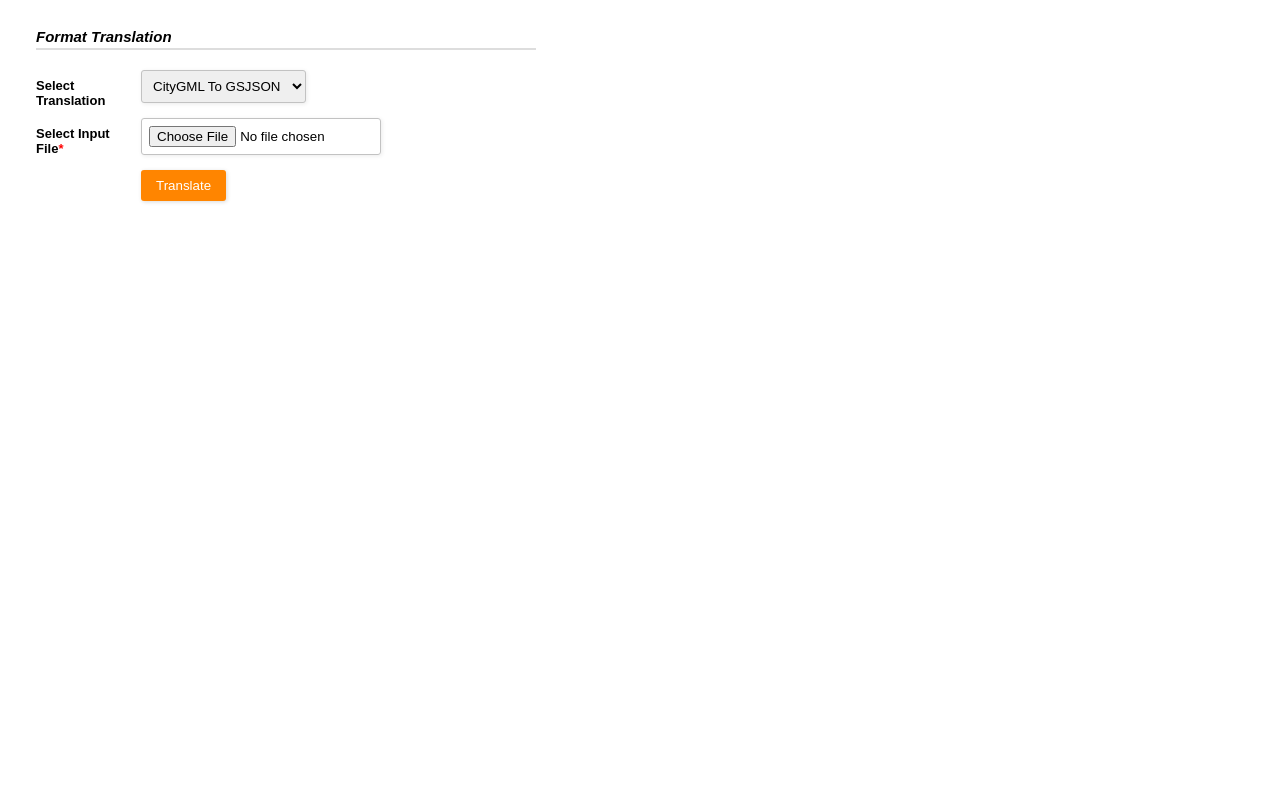
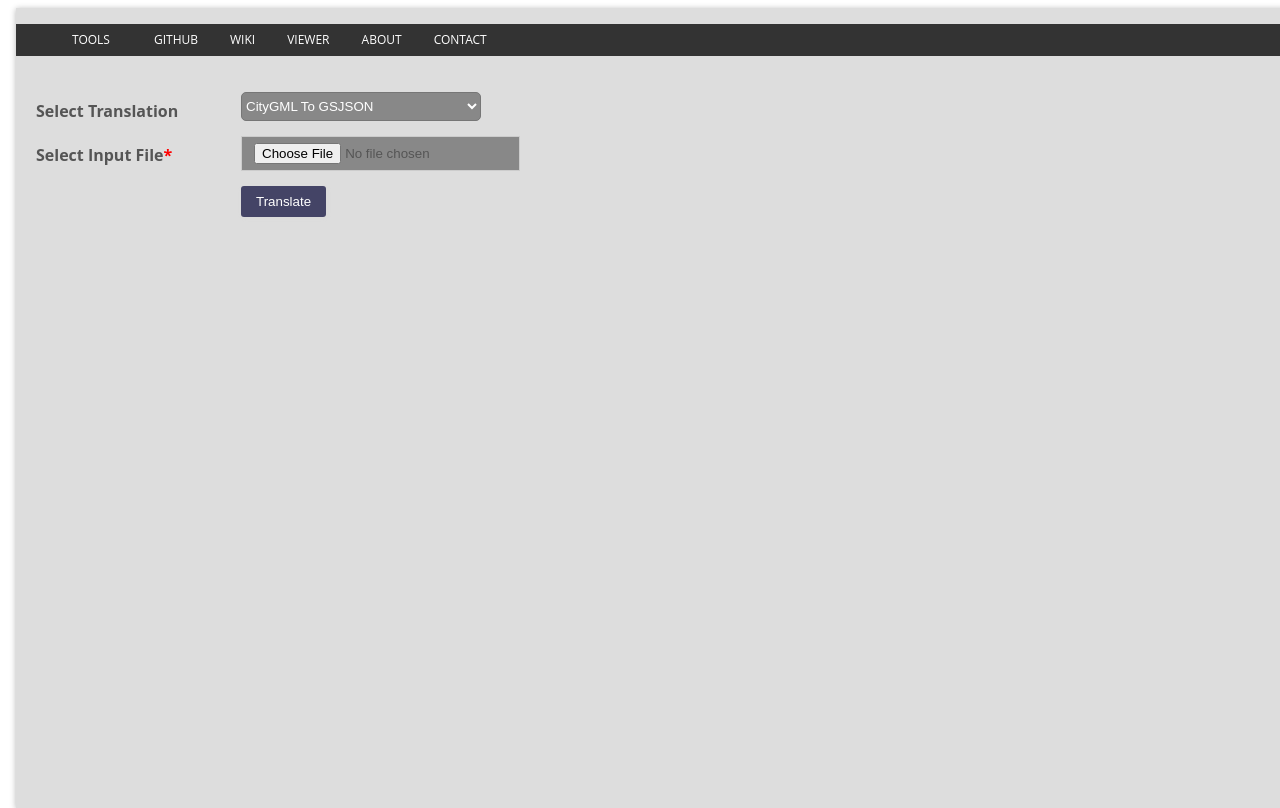
Before and after one commit to design-automation/gs-json, an Angular app: page / in a window 1280 px wide. Built offline with nearby package versions, Linux system fonts and the light colour scheme.

Commit message:
Web Page Styling

```diff
--- a/src/app/app.component.css
+++ b/src/app/app.component.css
@@ -1,22 +1,93 @@
+html, body {
+  font-family: 'Open Sans', sans-serif;
+  text-align: justify;
+  width: 100%;
+  height: 100%;
+}
+
+.alldiv {
+    position: absolute;
+    width: 100%;
+    height: 100%;
+    background-color: #dddddd;
+    box-shadow: 0 1px 6px rgba(0,0,0,.3);
+}
+
+a { text-decoration: none; color: #fff; text-transform: uppercase; }
+.container { width: auto; margin: 0 auto; }
+#toolbar { background-color: #333; }
+#toolbar ul { list-style: none; overflow: hidden; }
+#toolbar div > ul > li { display:inline-block; float: left; }
+#toolbar div > ul > li:hover { background-color: #fff; }
+#toolbar div > ul > li:hover a { color: #333; }
+#toolbar div > ul > li > a {
+  font-size: 12px;
+  line-height: 32px;
+  display: block; float: left;
+  padding: 0 16px;
+}
+/**
+ * Carets
+ */
+#toolbar div ul li i.icon-sort { display: none; }
+#toolbar div ul li:hover i.icon-sort { display: inline; }
+#toolbar div ul li:hover i.icon-caret-down { display: none; }
+#toolbar .dropdown i {
+  margin-left: 12px;
+}
+#toolbar div > ul > li > a:hover {
+  background-color: #fff;
+  color: #333
+}
+.dropdown { float: left; }
+/**
+ * Sub navigaton
+ **/
+.sub {
+  min-width: 180px; margin-top: 32px;
+  display: none; position: absolute;
+  border-left: 1px solid #ebebeb;
+  border-right: 1px solid #ebebeb;
+  border-bottom: 1px solid #ebebeb
+}
+.sub li a {
+  display: block;
+  background-color: #fff;
+  color: #333 !important;
+  border-left: 4px solid #fff;
+  padding: 4px 12px;
+  font-size: 12px;
+  line-height: 26px;
+}
+.sub li a:hover {
+  border-left: 4px solid #ff0000;
+  float: top;
+}
+#toolbar div > ul > li:hover .sub { display: block; }
+.sub li a { -webkit-transition: all .5s linear ; -moz-transition: all .5s linear ; -ms-transition: all .5s linear ; -o-transition: all .5s linear ; transition: all .5s linear ; overflow: hidden; }
+
 .form-style-2{
-    max-width: 500px;
-    padding: 20px 12px 10px 20px;
-    font: 13px Arial, Helvetica, sans-serif;
+    padding: 20px;
+    padding-bottom: 40px;
+    border-radius: 5px;
+    color: white;
+    width: 50%
 }
 .form-style-2-heading{
     font-weight: bold;
     font-style: italic;
     border-bottom: 2px solid #ddd;
     margin-bottom: 20px;
-    font-size: 15px;
+    font-size: 20px;
     padding-bottom: 3px;
 }
 .form-style-2 label{
+    color: #555555;
     display: block;
     margin: 0px 0px 15px 0px;
 }
 .form-style-2 label > span{
-    width: 100px;
+    width: 200px;
     font-weight: bold;
     float: left;
     padding-top: 8px;
@@ -31,25 +102,26 @@
 }
 .form-style-2 input.input-field{
     width: 48%;
-
 }
-
+.form-style-2 input.file-input-field{
+    border: 1px solid #ccc;
+    display: inline-block;
+    padding: 6px 12px;
+    cursor: pointer;
+    background-color: #888888;
+}
 .form-style-2 input.input-field,
 .form-style-2 .tel-number-field,
 .form-style-2 .textarea-field,
- .form-style-2 .select-field{
-    box-sizing: border-box;
-    -webkit-box-sizing: border-box;
-    -moz-box-sizing: border-box;
-    border: 1px solid #C2C2C2;
-    box-shadow: 1px 1px 4px #EBEBEB;
-    -moz-box-shadow: 1px 1px 4px #EBEBEB;
-    -webkit-box-shadow: 1px 1px 4px #EBEBEB;
-    border-radius: 3px;
-    -webkit-border-radius: 3px;
-    -moz-border-radius: 3px;
-    padding: 7px;
-    outline: none;
+.form-style-2 .select-field{
+   height: 29px;
+   overflow: hidden;
+   width: 240px;
+   background-color: #888888;
+   -webkit-border-radius: 5px;
+   -moz-border-radius: 5px;
+   border-radius: 5px;
+   color: #ffffff;
 }
 .form-style-2 .input-field:focus,
 .form-style-2 .tel-number-field:focus,
@@ -65,7 +137,7 @@
 .form-style-2 input[type=button]{
     border: none;
     padding: 8px 15px 8px 15px;
-    background: #FF8500;
+    background: #444466;
     color: #fff;
     box-shadow: 1px 1px 4px #DADADA;
     -moz-box-shadow: 1px 1px 4px #DADADA;
@@ -73,9 +145,10 @@
     border-radius: 3px;
     -webkit-border-radius: 3px;
     -moz-border-radius: 3px;
+    color: #ffffff;
 }
 .form-style-2 input[type=submit]:hover,
 .form-style-2 input[type=button]:hover{
-    background: #EA7B00;
+    background: #333377;
     color: #fff;
 }
--- a/src/app/app.component.html
+++ b/src/app/app.component.html
@@ -1,12 +1,31 @@
 <body>
+
+<div class="alldiv">
+<nav id="toolbar">
+  <div class="container">
+  <ul>
+    <li class="dropdown"><a href="#">Tools <i class="icon-caret-down"></i><i class="icon-sort"></i></a>
+      <ul class="sub">
+        <li><a href="#">Mapping Tools</a></li>
+        <li><a href="#">Semantic Viewer</a></li>
+        <li><a href="#">Cesium Viewer</a></li>
+      </ul>
+    </li>
+    <li><a href="https://github.com/akiajk/gs-JSON">GitHUB</a></li>
+    <li><a href="https://github.com/akiajk/gs-JSON/blob/master/README.md">Wiki</a></li>
+    <li><a href="#">Viewer</a></li>
+    <li><a href="#">About</a></li>
+    <li><a href="#">Contact</a></li>
+  </ul>
+  </div>
+</nav>
 <div class="form-style-2">
-<div class="form-style-2-heading">Format Translation</div>
-<label for="inputType"><span>Select Translation</span><select id="inputType" class="select-field">
-</select></label>
+				<label for="inputType"><span>Select Translation</span><select id="inputType" class="select-field">
+				</select></label>
 
-<label for="inputf"><span>Select Input File<span class="required">*</span></span><input type="file" class="input-field" name="inputf" id="inputf" value="" /></label>
+				<label for="inputf"><span>Select Input File<span class="required">*</span></span><input type="file" class="file-input-field" name="inputf" id="inputf" value="" /></label>
 
-<label><span>&nbsp;</span><input type="submit" id="translate" value="Translate" /></label>
-
+				<label><span>&nbsp;</span><input type="submit" id="translate" value="Translate" /></label>
+</div>
 </div>
 </body>
```
